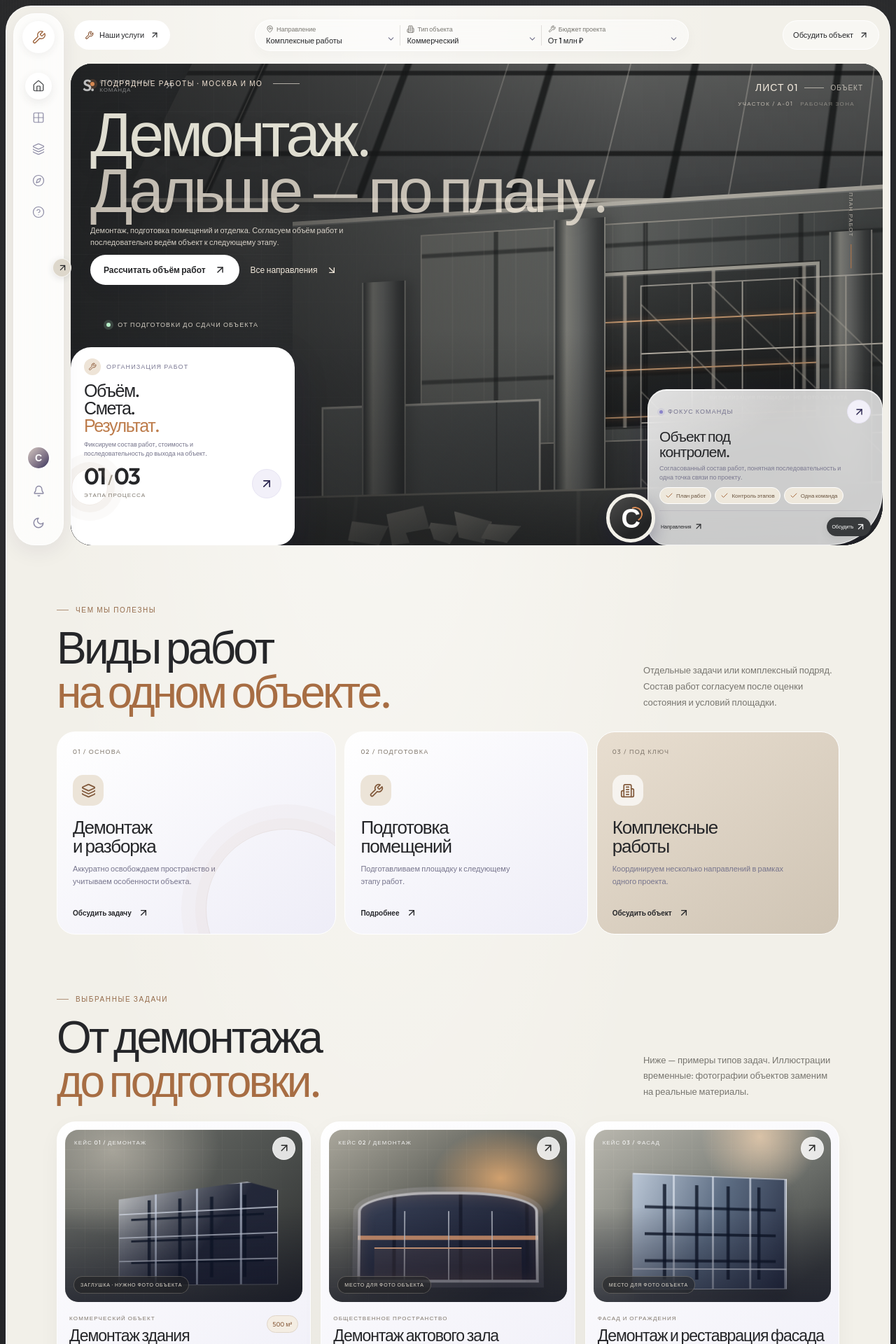
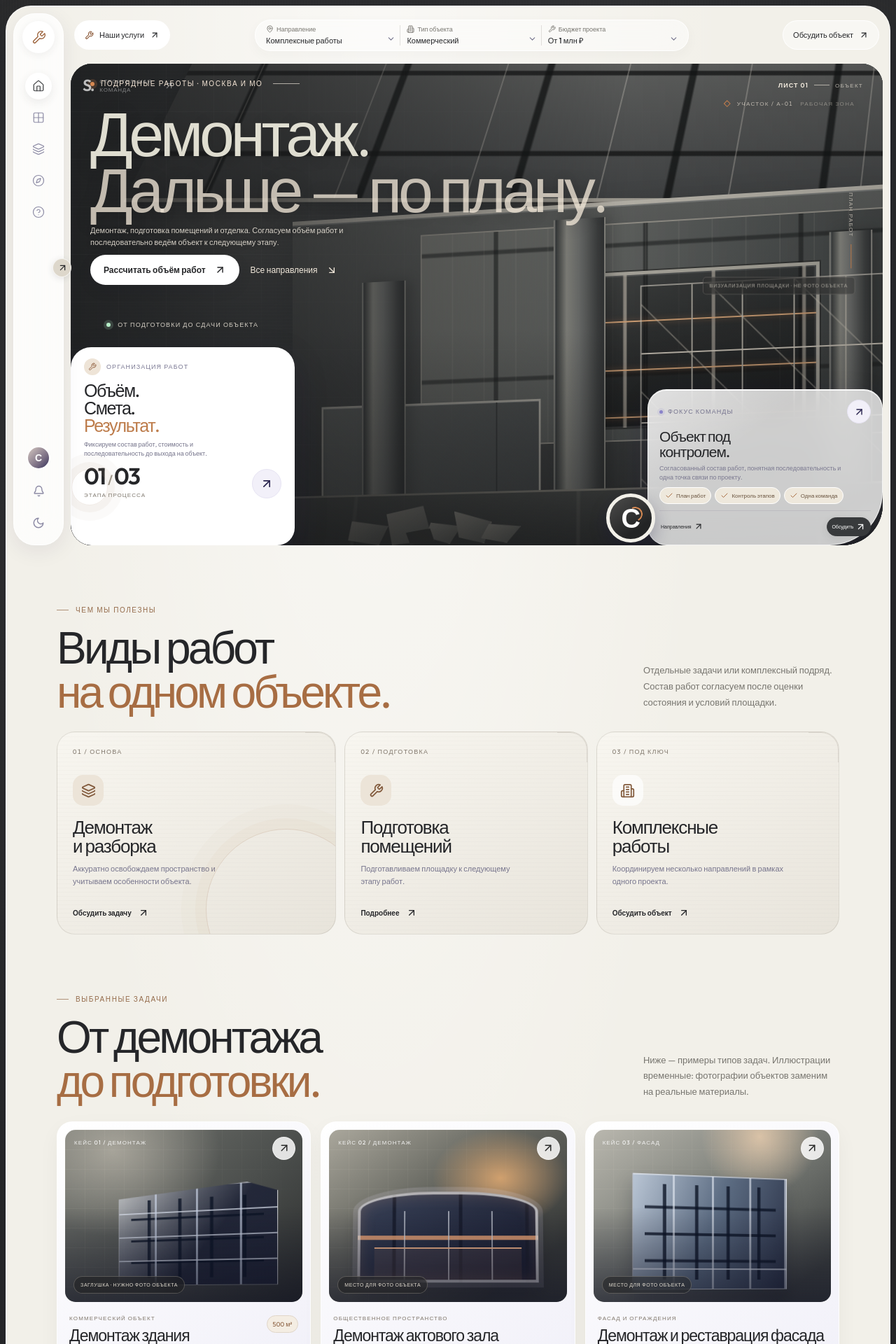
Before and after one commit to borzenkoofficial-lab/Test-skol, a React (Vite) app: page / in a window 1280 px wide. Shown: the top 1920 px of the page at 70% size. Built offline with nearby package versions, Linux system fonts and the light colour scheme.

Commit message:
Finish industrial construction art direction and correct dark-theme contrast

```diff
--- a/src/styles.css
+++ b/src/styles.css
@@ -1383,3 +1383,59 @@ button:disabled { cursor: not-allowed; opacity: .55; }
 @media (prefers-reduced-motion: reduce) {
   *, *::before, *::after { scroll-behavior: auto !important; transition-duration: .01ms !important; animation-duration: .01ms !important; }
 }
+
+
+/* Construction layout finish: no faux real-estate luxury, clear technical hierarchy. */
+.art-caption { bottom: 52%; right: 4%; }
+.hero-index { gap: 8px; font-size: 8px; letter-spacing: .16em; }
+.hero-index span { font-size: 9px; font-weight: 600; letter-spacing: .12em; }
+.hero-index i { width: 22px; }
+.site-drawing-label { font-variant-numeric: tabular-nums; }
+.site-drawing-label::before { display:block; width:5px; height:5px; border:1px solid var(--accent); content:""; transform:rotate(45deg); }
+.drawing-label-side::before { display:none; }
+.hero h1 { text-shadow: 0 2px 22px rgba(13,14,15,.2); }
+.hero h1 em { color: rgba(241,231,215,.78); }
+.hero-description { text-shadow: 0 1px 8px rgba(0,0,0,.22); }
+.service-tile {
+  border-color: rgba(80,72,60,.13);
+  background:
+    repeating-linear-gradient(0deg, transparent 0 5px, rgba(76,68,58,.018) 5px 6px),
+    linear-gradient(145deg,#f8f6f0,#e8e4db);
+}
+.service-tile::after {
+  position:absolute; top:0; right:0; width:42px; height:42px; border-top:1px solid rgba(100,89,73,.15); border-right:1px solid rgba(100,89,73,.15); border-radius:0 25px 0 0; content:""; pointer-events:none;
+}
+.service-tile .tile-index { font-variant-numeric:tabular-nums; }
+.tile-lines { border-color:rgba(161,113,72,.2); box-shadow:0 0 0 15px rgba(161,113,72,.035),0 0 0 35px rgba(161,113,72,.025); }
+.service-tile:hover .tile-icon { background:#e9d6c2; color:#795333; }
+.portfolio-card { border-radius:22px; }
+.portfolio-art { border-radius:15px; }
+.portfolio-placeholder { letter-spacing:.08em; }
+.project-visual { border-radius:23px; }
+.blueprint { background-size:18px 18px; }
+.blueprint-room { border-width:1px; }
+.blueprint-label { font-variant-numeric:tabular-nums; }
+.contact-section { background-image:repeating-linear-gradient(0deg,transparent 0 5px,rgba(70,63,53,.014) 5px 6px),linear-gradient(135deg,#e7dfd3,#f2f0e9 65%); }
+.dark .section-heading h2 em,
+.dark .project-copy h2 em,
+.dark .contact-section h2 em { color:#d6a071; }
+.dark .stat-card h2 em { color:#d6a071; }
+.dark .featured-link { color:#eee9df; }
+.dark .feature-tags span { color:#e3d8c8; background:rgba(255,255,255,.07); }
+.dark .featured-card { background:rgba(39,38,36,.92); }
+.dark .service-tile { background:repeating-linear-gradient(0deg,transparent 0 5px,rgba(255,255,255,.015) 5px 6px),linear-gradient(145deg,#30302d,#272827); }
+.dark .service-tile p { color:#b9b2a6; }
+.dark .portfolio-card { background:linear-gradient(145deg,#30302d,#252625); }
+.dark .portfolio-card > p { color:#b9b2a6; }
+.dark .portfolio-meta .tile-index { color:#b9a28b; }
+@media (max-width: 1100px) and (min-width: 721px) {
+  .art-caption { bottom: 48%; max-width:170px; }
+}
+@media (max-width: 720px) {
+  .art-caption { right:4%; bottom:50%; max-width:145px; font-size:6px; }
+  .hero-index span { font-size:8px; }
+  .service-tile::after { width:30px; height:30px; }
+}
+@media (max-width: 420px) {
+  .art-caption { bottom:49%; max-width:130px; }
+}
```
